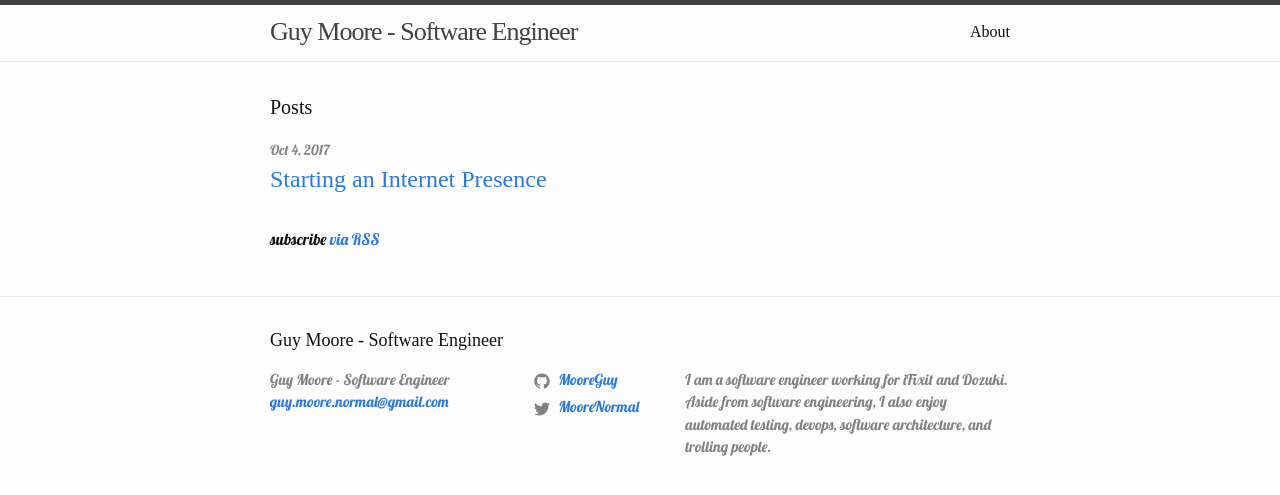
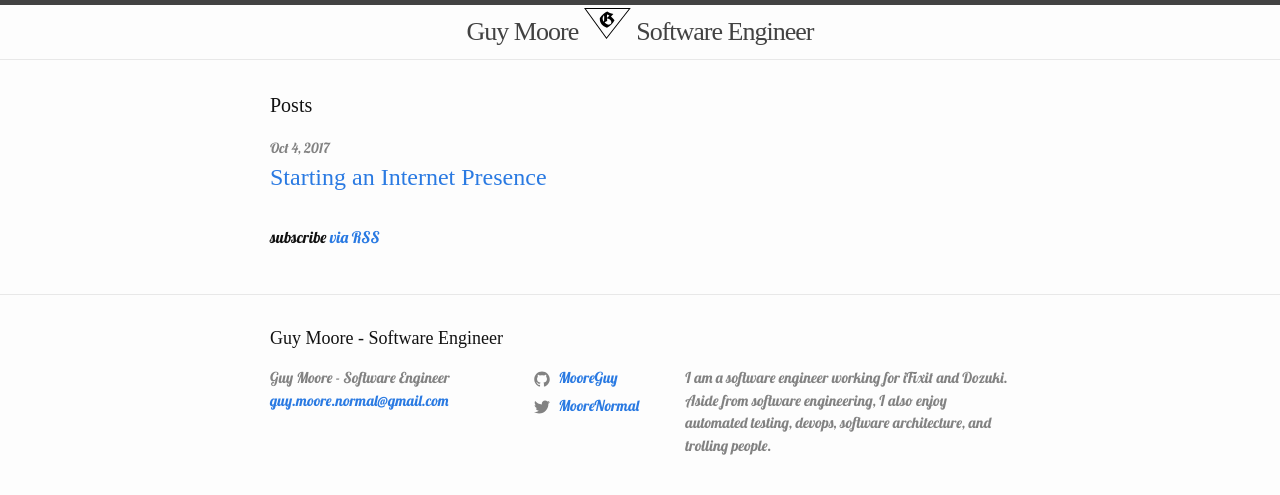
Before and after one commit to MooreGuy/personal-website, a Jekyll site: the page built from portfolio/index.md, in a window 1280 px wide. Shown: the top 495 px of the page. Built offline with Jekyll 4.4.1, drawn with Linux system fonts in a browser that asks for light colours; some web fonts are replaced.

Commit message:
Add new header design

```diff
--- a/portfolio/_config.yml
+++ b/portfolio/_config.yml
@@ -24,6 +24,10 @@ url: "" # the base hostname & protocol for your site, e.g. http://example.com
 twitter_username: MooreNormal
 github_username:  MooreGuy
 
+employment_title: Software Engineer
+employer_link: https://www.ifixit.com
+my_name: Guy Moore
+
 # Build settings
 markdown: kramdown
 plugins:
--- a/portfolio/_includes/header.html
+++ b/portfolio/_includes/header.html
@@ -3,9 +3,39 @@
   <div class="wrapper">
     {% assign default_paths = site.pages | map: "path" %}
     {% assign page_paths = site.header_pages | default: default_paths %}
-    <a class="site-title" href="{{ "/" | relative_url }}">{{ site.title | escape }}</a>
+	<div class="right-header">
+		<a class="site-title" href="{{ "/about" | relative_url }}">{{ site.my_name }}</h1>
+	</div>
+   	<svg width="47" height="35" viewBox="0 0 47 35" version="1.1" xmlns="http://www.w3.org/2000/svg" xmlns:xlink="http://www.w3.org/1999/xlink">
+		<title>Logo</title>
+		<desc>Created using Figma</desc>
+		<g id="Canvas" transform="translate(1242 869)">
+		<g id="Logo">
+		<g id="G">
+		<use xlink:href="#path0_fill" transform="translate(-1227 -869)"/>
+		</g>
+		<g id="Polygon">
+		<mask id="mask0_outline_ins">
+		<use xlink:href="#path1_fill" fill="white" transform="matrix(-0.999999 -0.00106505 0.00106505 -0.999999 -1195.27 -834.95)"/>
+		</mask>
+		<g mask="url(#mask0_outline_ins)">
+		<use xlink:href="#path2_stroke_2x" transform="matrix(-0.999999 -0.00106505 0.00106505 -0.999999 -1195.27 -834.95)"/>
+		</g>
+		</g>
+		</g>
+		</g>
+		<defs>
+		<path id="path0_fill" d="M 11.9668 11.3877C 13.4993 12.6123 14.6846 13.9264 15.5225 15.3301C 13.8896 18.6602 11.3831 21.1058 8.00293 22.667C 3.20475 20.7334 0.805664 17.8079 0.805664 13.8906C 0.805664 13.6042 0.819987 13.3141 0.848633 13.0205C 3.08301 9.78353 5.56087 7.61361 8.28223 6.51074C 9.77181 7.54915 11.8092 8.40137 14.3945 9.06738L 11.9668 11.3877ZM 8.06738 9.58301C 8.00293 10.3063 7.9707 10.9473 7.9707 11.5059C 7.9707 12.0645 7.97786 12.5335 7.99219 12.9131C 8.38607 12.5479 8.79069 12.1826 9.20605 11.8174C 9.62142 11.4521 10.026 11.0798 10.4199 10.7002C 9.80404 10.2204 9.01986 9.84798 8.06738 9.58301ZM 8.01367 13.4395C 8.04948 14.306 8.11751 15.1689 8.21777 16.0283C 7.47298 16.1644 6.5957 16.6549 5.58594 17.5C 6.17318 18.0371 6.84277 18.5277 7.59473 18.9717C 8.35384 19.4157 9.06283 19.6377 9.72168 19.6377C 9.90788 19.6377 10.0941 19.6234 10.2803 19.5947C 11.4619 19.4014 12.1243 18.875 12.2676 18.0156C 12.3034 17.7865 12.3213 17.5645 12.3213 17.3496C 12.3213 16.748 12.1816 16.2145 11.9023 15.749C 11.623 15.2764 11.1647 14.818 10.5273 14.374C 9.88997 13.9229 9.05208 13.6113 8.01367 13.4395ZM 4.79102 16.7158C 4.97721 16.3076 5.08464 15.8385 5.11328 15.3086L 5.20996 11.5703C 5.21712 11.248 5.1097 10.8327 4.8877 10.3242C 4.77311 10.4245 4.66927 10.5426 4.57617 10.6787C 3.92448 11.5524 3.59863 12.5335 3.59863 13.6221C 3.59863 14.8037 3.99609 15.835 4.79102 16.7158Z"/>
+		<path id="path1_fill" d="M 24.2469 0L 46.7297 31L 0 31L 24.2469 0Z"/>
+		<path id="path2_stroke_2x" d="M 24.2469 0L 25.0564 -0.587102L 24.277 -1.6617L 23.4592 -0.616088L 24.2469 0ZM 46.7297 31L 46.7297 32L 48.6903 32L 47.5392 30.4129L 46.7297 31ZM 0 31L -0.787678 30.3839L -2.05171 32L 0 32L 0 31ZM 23.4374 0.587102L 45.9202 31.5871L 47.5392 30.4129L 25.0564 -0.587102L 23.4374 0.587102ZM 46.7297 30L 0 30L 0 32L 46.7297 32L 46.7297 30ZM 0.787678 31.6161L 25.0346 0.616088L 23.4592 -0.616088L -0.787678 30.3839L 0.787678 31.6161Z"/>
+		</defs>
+	</svg>
 
-    {% if page_paths %}
+	<div class="left-header">
+		<a class="site-title" href="{{ site.employer_link }}">{{ site.employment_title }}</a>
+	</div>
+
+    {% if nil %}
       <nav class="site-nav">
         <input type="checkbox" id="nav-trigger" class="nav-trigger" />
         <label for="nav-trigger">
--- a/portfolio/_sass/minima/_layout.scss
+++ b/portfolio/_sass/minima/_layout.scss
@@ -4,10 +4,22 @@
 .site-header {
   border-top: 5px solid $grey-color-dark;
   border-bottom: 1px solid $grey-color-light;
-  min-height: $spacing-unit * 1.865;
+}
 
-  // Positioning context for the mobile navigation icon
-  position: relative;
+.site-header {
+    display: flex;
+    flex-direction: row;
+    flex-wrap: nowrap;
+
+
+    .right-header, .left-header, svg {
+        display: inline-block;
+    }
+
+    .right-header, .left-header, svg {
+        flex-grow: 1;
+    }
+
 }
 
 .site-title {
@@ -16,7 +28,6 @@
   line-height: $base-line-height * $base-font-size * 2.25;
   letter-spacing: -1px;
   margin-bottom: 0;
-  float: left;
 
   &,
   &:visited {
@@ -25,7 +36,6 @@
 }
 
 .site-nav {
-  float: right;
   line-height: $base-line-height * $base-font-size * 2.25;
 
   .nav-trigger {
@@ -99,8 +109,6 @@
     }
   }
 }
-
-
 
 /**
  * Site footer
```
